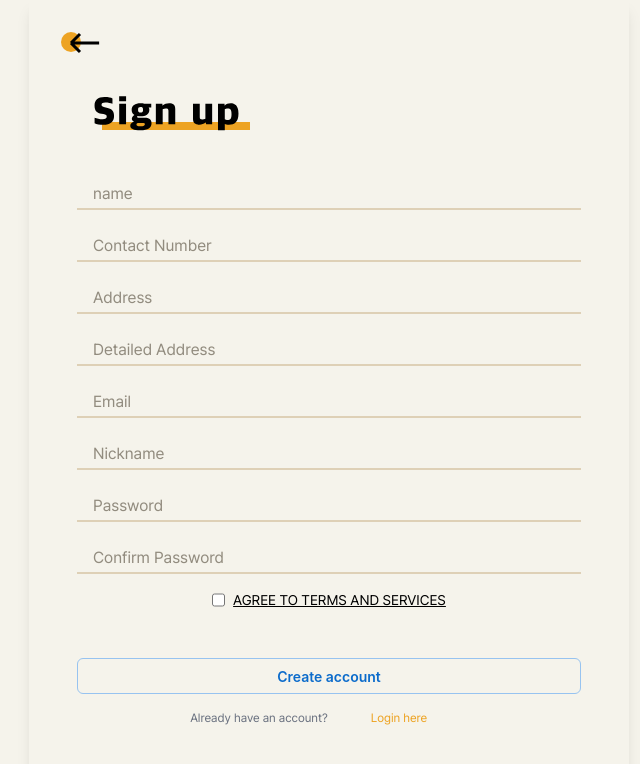
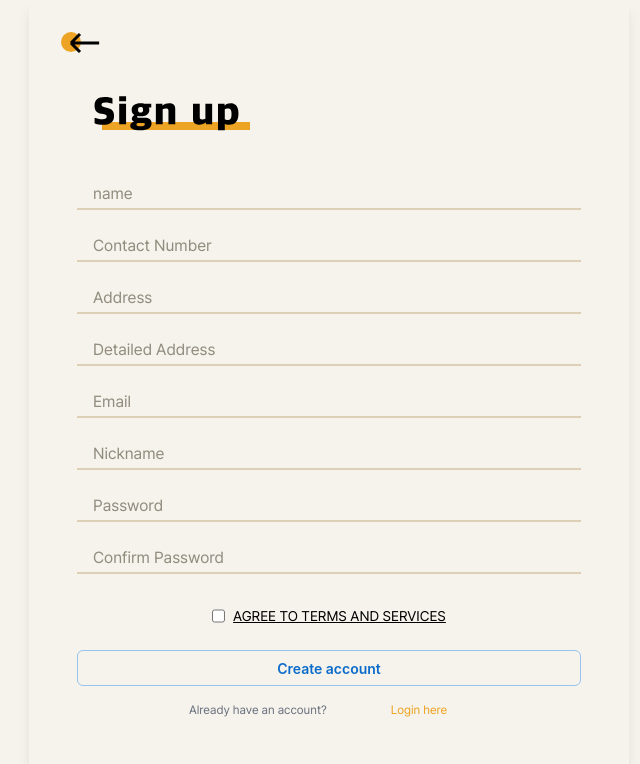
Before and after one commit to tedhun21/dearme, a Next.js app: page /signup in a window 1280 px wide. Shown: the top 764 px of the page, without its empty margins (311-951 px from the left). Built offline with nearby package versions, Linux system fonts and the light colour scheme.

Commit message:
[FE]Fix: Signup page 최종 layout 구성완료  (#20)

```diff
--- a/app/signup/page.tsx
+++ b/app/signup/page.tsx
@@ -377,18 +377,22 @@ export default function Signup() {
             />
           </section>
 
-          <div className="flex w-full min-w-[220px] max-w-[280px] content-center justify-center">
-            <input className="mr-2" type="checkbox" />
+          <div className="flex w-full min-w-[220px] max-w-[280px] content-center justify-center pt-4">
+            <input
+              id="agreeToTermsAndServices"
+              className="mr-2"
+              type="checkbox"
+            />
             <label
-              htmlFor="remember"
-              className="text-defalut-800 text-sm underline"
+              htmlFor="agreeToTermsAndServices"
+              className="text-defalut-800 text-sm underline hover:text-default-600"
             >
               AGREE TO TERMS AND SERVICES
             </label>
           </div>
 
           <section className="flex w-full flex-col items-center gap-4 px-12">
-            <div className="mt-8 flex w-full flex-col">
+            <div className="mt-2 flex w-full flex-col">
               <Button
                 variant="outlined"
                 className="rounded-[20px] border-2 border-solid border-default-800 py-2 text-default-800 hover:bg-default-300"
@@ -397,14 +401,11 @@ export default function Signup() {
               </Button>
             </div>
           </section>
-          <section className="mb-4 flex w-full min-w-[220px] max-w-[280px] justify-center text-xs">
-            <h1 className="flex w-full justify-center text-gray-500">
+          <section className="mb-4 flex w-full min-w-[220px] max-w-[280px] justify-center space-x-16 text-xs">
+            <h1 className="flex w-full whitespace-nowrap text-gray-500">
               Already have an account?
             </h1>
-            <a
-              href="/login"
-              className="flex w-full justify-center text-default-900"
-            >
+            <a href="/login" className="flex w-full text-default-900">
               Login here
             </a>
           </section>
```
